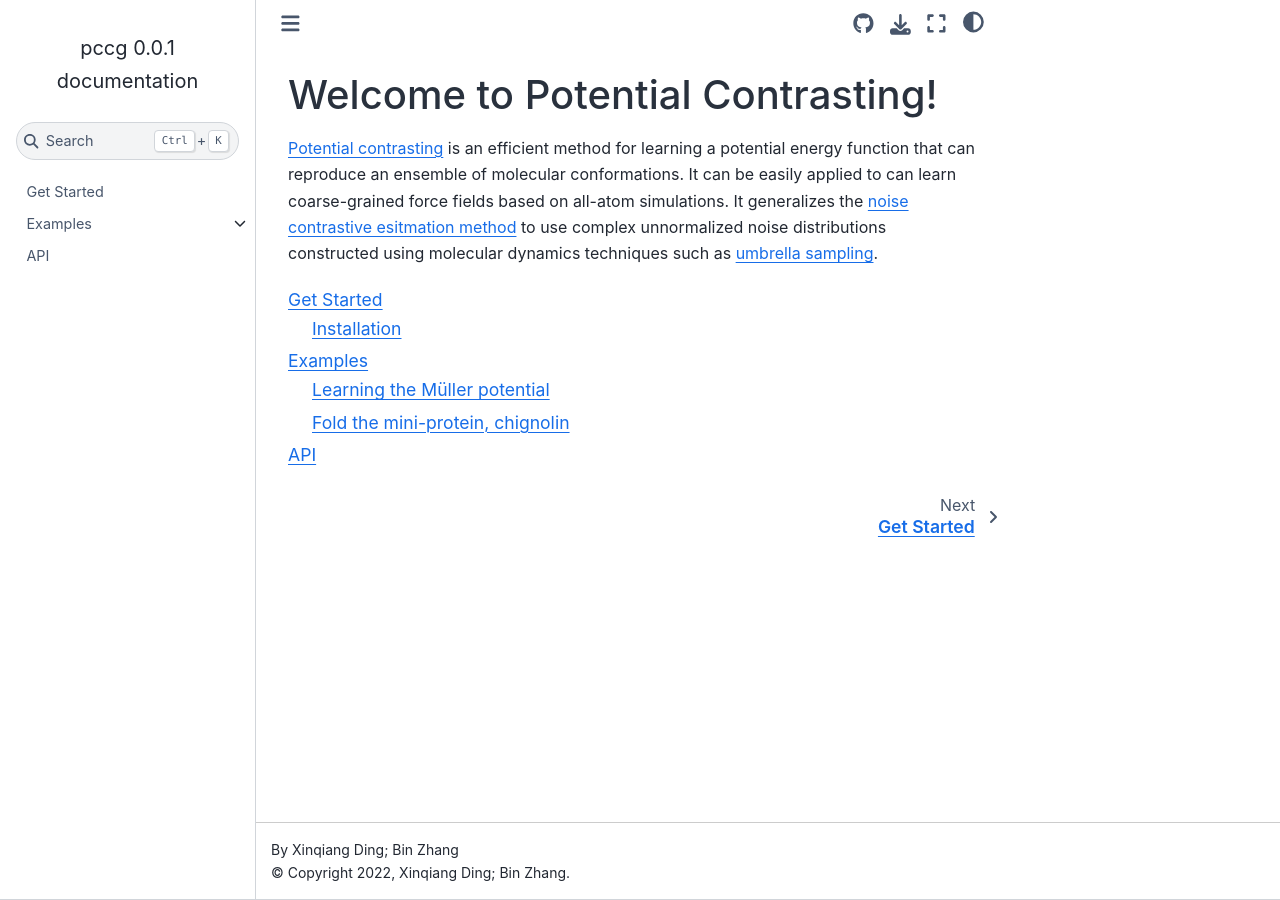
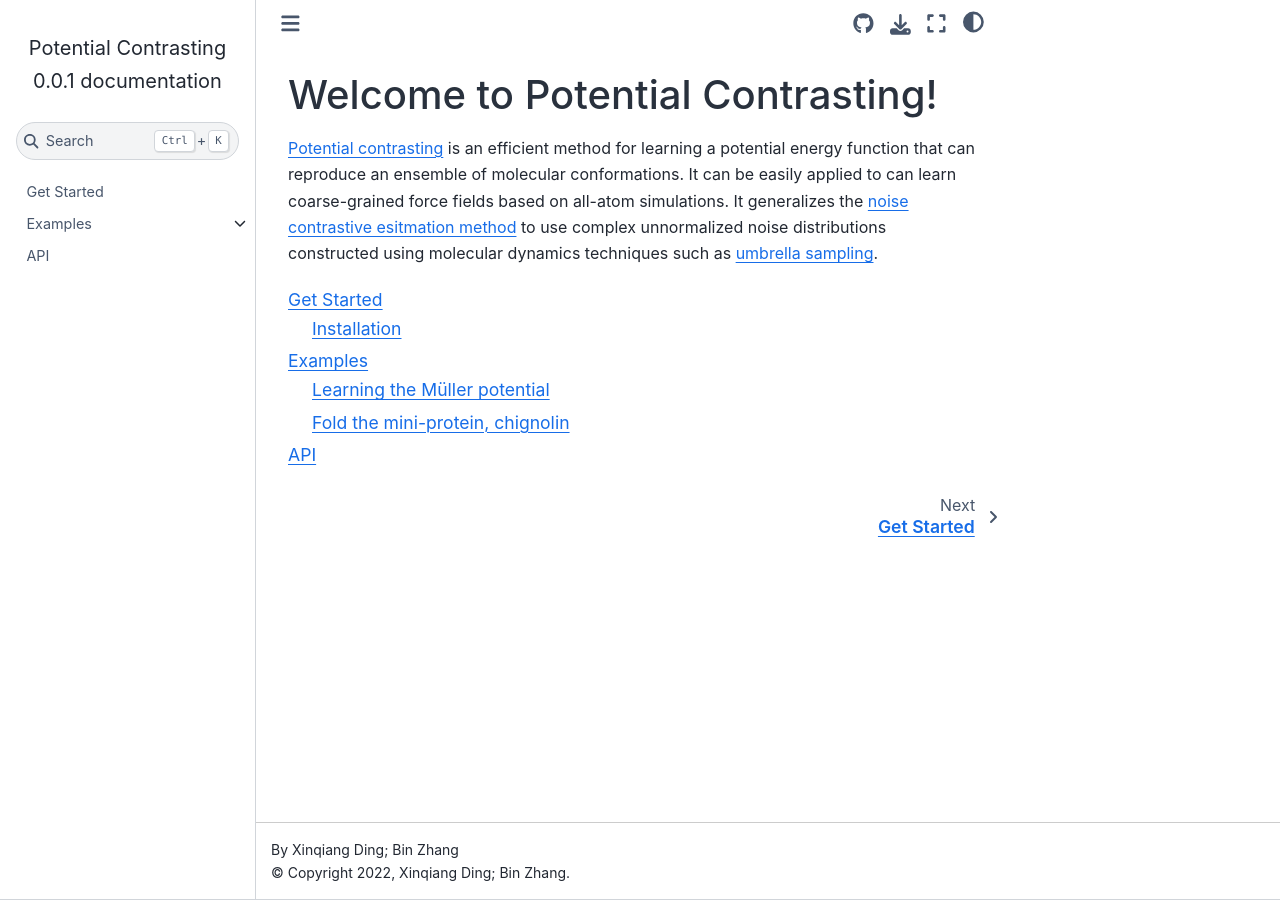
Before and after one commit to DingGroup/pccg, a Sphinx documentation site: the page built from docs/source/index.rst, in a window 1280 px wide. Built offline with Sphinx 7.4.7 and the Sphinx Book theme 1.1.4, drawn with Linux system fonts in a browser that asks for light colours.

Commit message:
change project name

```diff
--- a/docs/source/conf.py
+++ b/docs/source/conf.py
@@ -18,7 +18,7 @@ sys.path.insert(0, os.path.abspath('../../'))
 
 # -- Project information -----------------------------------------------------
 
-project = 'pccg'
+project = 'Potential Contrasting'
 copyright = '2022, Xinqiang Ding; Bin Zhang'
 author = 'Xinqiang Ding; Bin Zhang'
 
```
